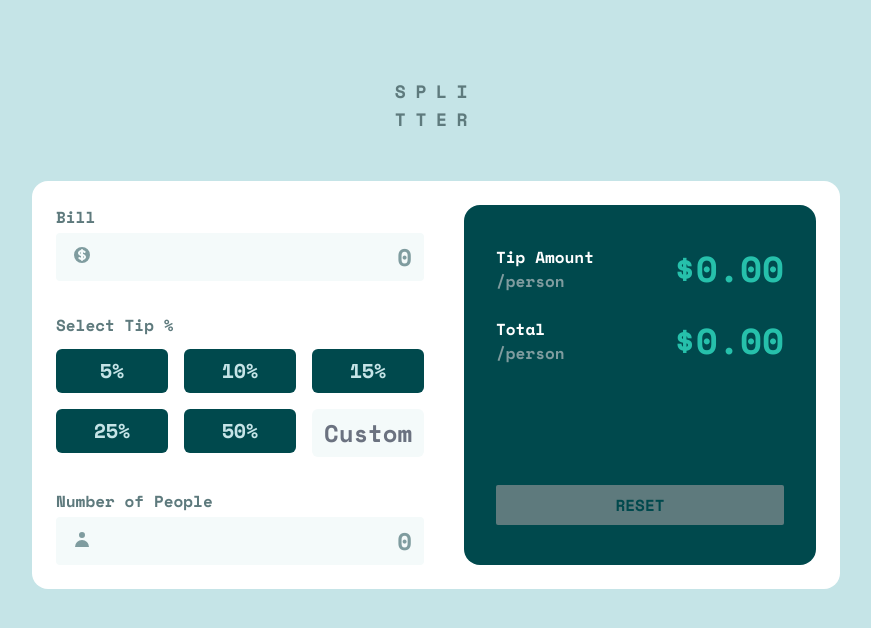
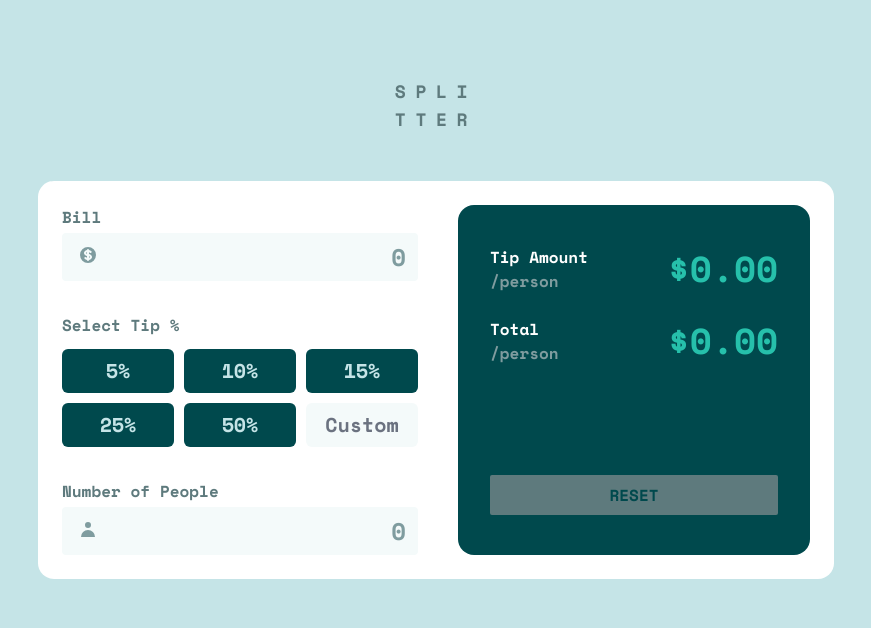
Before and after one commit to sagardwivedi/tip-calculator, a Next.js app: page / in a window 1280 px wide. Shown: the top 628 px of the page, without its empty margins (204-1075 px from the left). Built offline with nearby package versions, Linux system fonts and the light colour scheme.

Commit message:
Bug: Fixed  checked and unchecked state of radio button

```diff
--- a/components/TipInput.tsx
+++ b/components/TipInput.tsx
@@ -1,32 +1,34 @@
 import { NextPage } from "next";
 
 type TipInputProps = {
+  tip: number;
   setTip: (tip: number) => void;
 };
 
-const TipInput: NextPage<TipInputProps> = ({ setTip }) => {
+const TipInput: NextPage<TipInputProps> = ({ tip, setTip }) => {
   return (
     <div className="mb-8">
       <p className="mb-3">Select Tip %</p>
-      <div className="flex flex-row flex-wrap gap-4 sm:grid sm:grid-cols-3 sm:gap-4">
-        {[5, 10, 15, 25, 50].map((tip) => (
-          <label key={tip}>
+      <div className="flex flex-row flex-wrap gap-[10px] sm:grid sm:grid-cols-3">
+        {[5, 10, 15, 25, 50].map((value) => (
+          <label key={value}>
             <input
               className="peer sr-only"
               name="size"
               type="radio"
-              value={tip}
+              value={value}
               onChange={(e) => setTip(Number(e.target.value))}
+              checked={tip === 0 ? false : tip === value}
             />
             <div
               className={`flex h-11 w-[9.5rem] cursor-pointer items-center justify-center rounded-md bg-cyan-900 text-xl text-grayish_cyan-300 transition-colors duration-200 ease-linear peer-checked:bg-cyan-500 peer-checked:text-cyan-900 sm:w-28`}
             >
-              {tip}%
+              {value}%
             </div>
           </label>
         ))}
         <input
-          className={`h-12 w-[9.5rem] rounded-md border-none bg-grayish_cyan-100 text-right text-2xl text-cyan-900 placeholder:text-center focus-within:ring-2 focus-within:ring-cyan-500 sm:w-28`}
+          className={`h-11 w-[9.5rem] rounded-md border-none bg-grayish_cyan-100 text-right text-xl text-cyan-900 placeholder:text-center focus-within:ring-2 focus-within:ring-cyan-500 sm:w-28`}
           type={"number"}
           placeholder={`Custom`}
         />
--- a/pages/index.tsx
+++ b/pages/index.tsx
@@ -14,7 +14,6 @@ const Index: NextPage = () => {
 
   const calculateResult = () => {
     if (bill > 0 && tip > 0 && numberOfPeople > 0) {
-      // formula to calculate tip
       const tipAmount = (bill * tip) / 100;
       const tipPerPerson = tipAmount / numberOfPeople;
       const personAmount = (tipAmount + bill) / numberOfPeople;
@@ -39,6 +38,11 @@ const Index: NextPage = () => {
     <div className="mt-[6%] flex justify-center">
       <Head>
         <title>Tip Calculator</title>
+        {/* give information about app */}
+        <meta
+          name="description"
+          content="A wonderfull app to calculate the tip. BestUI"
+        />
       </Head>
       <div className="flex flex-col items-center justify-center">
         <h3 className="mb-8 text-2xl tracking-[0.6rem] text-grayish_cyan-700 sm:mb-12 sm:text-lg">
@@ -47,15 +51,15 @@ const Index: NextPage = () => {
           <span>TTER</span>
         </h3>
         <div className="flex flex-row flex-wrap justify-center gap-y-10 rounded-t-[2rem] bg-white p-8 sm:gap-x-10 sm:rounded-2xl sm:p-6">
-          <div>
+          <div className="flex-grow">
             <BillInput bill={bill} setBill={setBill} />
-            <TipInput setTip={setTip} />
+            <TipInput tip={tip} setTip={setTip} />
             <NumberOfPeopleInput
               numberOfPeople={numberOfPeople}
               setNumberOfPeople={setNumberOfPeople}
             />
           </div>
-          <div className="flex flex-grow flex-col justify-between  rounded-2xl bg-cyan-900 px-8 py-10">
+          <div className="flex grow flex-col justify-between rounded-2xl bg-cyan-900 px-8 py-10">
             <ResultAmount
               tipAmount={tipPerPerson}
               personAmount={personAmount}
```
